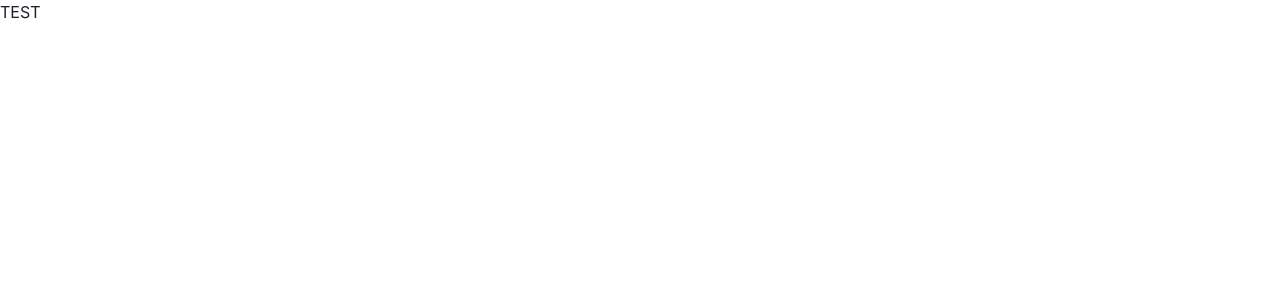
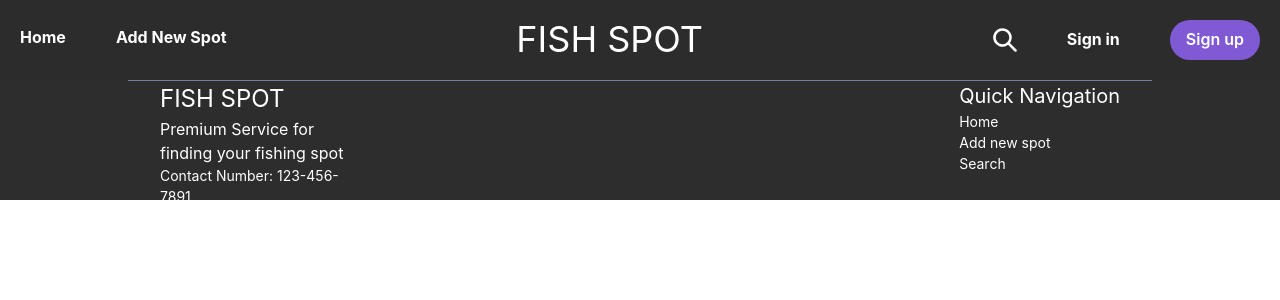
Before and after one commit to BilalShakh/FishSpot, a React (Create React App) app: page / in a window 1280 px wide. Shown: the top 300 px of the page. Built offline with nearby package versions, Linux system fonts and the light colour scheme.

Commit message:
Setup boilerplate for entire project and finished header and foter

```diff
--- a/package.json
+++ b/package.json
@@ -3,7 +3,8 @@
   "version": "0.1.0",
   "private": true,
   "dependencies": {
-    "@chakra-ui/react": "^1.6.8",
+    "@chakra-ui/icons": "^1.0.15",
+    "@chakra-ui/react": "^1.6.9",
     "@emotion/react": "^11.4.1",
     "@emotion/styled": "^11.3.0",
     "@testing-library/jest-dom": "^5.14.1",
@@ -12,6 +13,7 @@
     "framer-motion": "^4.1.17",
     "react": "^17.0.2",
     "react-dom": "^17.0.2",
+    "react-router-dom": "^5.3.0",
     "react-scripts": "4.0.3",
     "web-vitals": "^1.1.2"
   },
--- a/src/App.js
+++ b/src/App.js
@@ -1,11 +1,21 @@
-import logo from './logo.svg';
+import { BrowserRouter, Route, Switch, Redirect } from "react-router-dom";
+import Home from './components/Home/Home';
+
 //import './App.css';
 
 function App() {
   return (
-    <div className="App">
-      TEST
-    </div>
+    <BrowserRouter>
+      <Switch>
+        <Route path="/" exact render={props => <Home {...props} />} />
+        {/* <Route
+          path="/FreeClass"
+          exact
+          render={props => <FreeClass {...props} />}
+        /> */}
+        <Redirect to="/" />
+      </Switch>
+    </BrowserRouter>
   );
 }
 
--- /dev/null
+++ b/src/components/Footer/Footer.css
@@ -0,0 +1,11 @@
+.background-footer {
+    background-color: #2d2d2d;
+    width: 100%;
+    height: 120px;
+}
+
+.footer-divider {
+    border-color: gray.500;
+    width: 80%;
+    align-self: center;
+}
--- /dev/null
+++ b/src/components/Footer/Footer.js
@@ -0,0 +1,38 @@
+import { StackDivider, Flex, Text, Spacer, Box, VStack } from '@chakra-ui/react'
+import React from 'react'
+import "./Footer.css"
+
+function Footer() {
+    return (
+        <div class="background-footer">
+            <VStack
+                divider={<StackDivider borderColor="gray.500" width="80%" alignSelf="center"/>}
+                spacing="0"
+            >
+                <Box></Box>
+                <Box width="75%">
+                    <Flex>
+                        <Box>
+                            <VStack spacing="0" alignItems="baseline">
+                                <Text fontSize="2xl" color="white">FISH SPOT</Text>
+                                <Text fontSize="l" color="white" width="200px">Premium Service for finding your fishing spot</Text>
+                                <Text fontSize="sm" color="white" width="200px">Contact Number: 123-456-7891</Text>
+                            </VStack>
+                        </Box>
+                        <Spacer/>
+                        <Box>
+                            <VStack spacing="0" alignItems="baseline">
+                                <Text fontSize="xl" color="white">Quick Navigation</Text>
+                                <Text fontSize="sm" color="white" width="160px">Home</Text>
+                                <Text fontSize="sm" color="white" width="160px">Add new spot</Text>
+                                <Text fontSize="sm" color="white" width="160px">Search</Text>
+                            </VStack>
+                        </Box>
+                    </Flex>
+                </Box>
+            </VStack>
+        </div>
+    )
+}
+
+export default Footer
--- /dev/null
+++ b/src/components/Header/Header.css
@@ -0,0 +1,9 @@
+.background-header {
+    background-color: #2d2d2d81;
+    width: 100%;
+    height: 80px;
+}
+
+.nav-heading {
+    color: white;
+}
--- /dev/null
+++ b/src/components/Header/Header.js
@@ -0,0 +1,33 @@
+import React from 'react'
+import { Flex, Heading, HStack, Text, Spacer, Button, Box } from "@chakra-ui/react"
+import { SearchIcon } from '@chakra-ui/icons'
+import './Header.css';
+
+function Header() {
+    return (
+        <div class="background-header">
+            <Flex>
+                <Box py="7" px="5">
+                    <HStack spacing="50px">
+                        <Heading size="sm" color="white">Home</Heading>
+                        <Heading size="sm" color="white">Add New Spot</Heading>
+                    </HStack>
+                </Box>
+                <Spacer />
+                <Box p="3">
+                    <Text fontSize="4xl" color="white">FISH SPOT</Text>
+                </Box>
+                <Spacer />
+                <Box p="5">
+                    <HStack spacing="50px">
+                        <SearchIcon w={6} h={6} color="white"/>
+                        <Heading size="sm" color="white">Sign in</Heading>
+                        <Button colorScheme="purple" borderRadius="25px">Sign up</Button>
+                    </HStack>
+                </Box>
+            </Flex>
+        </div>
+    )
+}
+
+export default Header
--- /dev/null
+++ b/src/components/Home/Home.css
@@ -0,0 +1,4 @@
+.home-background {
+    background-color: #2d2d2d;
+    width: 100%;
+}
--- /dev/null
+++ b/src/components/Home/Home.js
@@ -0,0 +1,18 @@
+import React, { Component } from 'react'
+import Header from '../Header/Header'
+import Footer from '../Footer/Footer'
+import "./Home.css"
+
+export default class Home extends Component {
+    static propTypes = {
+    }
+
+    render() {
+        return (
+            <div class = "home-background">
+                <Header></Header>
+                <Footer></Footer>
+            </div>
+        )
+    }
+}
```
Also changed, not shown: 1 other file (tests, documents, lock files or other folders).
